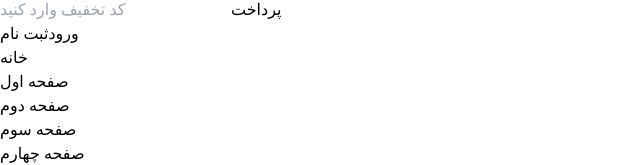
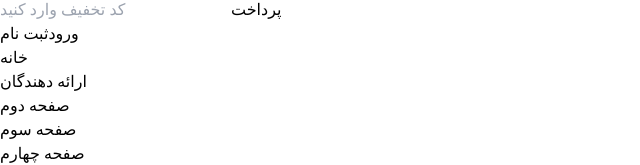
Before and after one commit to ShMirnajafi/EMIT-frontend-public, a Next.js app: page / in a window 1280 px wide. Shown: the part 300-465 px from the top of the page, without its empty margins (0-640 px from the left). Built offline with nearby package versions, Linux system fonts and the light colour scheme.

Commit message:
correct lecturers link.

```diff
--- a/src/components/NavBar/NavigationLinks.tsx
+++ b/src/components/NavBar/NavigationLinks.tsx
@@ -4,8 +4,8 @@ import Link from "next/link";
 function NavigationLinks() {
     return (
         <ul className="hidden md:flex space-x-12 text-gray-300">
-            <li><Link href="#" className="text-[#50A4C8] font-semibold">خانه</Link></li>
-            <li><Link href="#" className="hover:text-white">صفحه اول</Link></li>
+            <li><Link href="/" className="text-[#50A4C8] font-semibold">خانه</Link></li>
+            <li><Link href="/lecturers" className="hover:text-white">ارائه دهندگان</Link></li>
             <li><Link href="#" className="hover:text-white">صفحه دوم</Link></li>
             <li><Link href="#" className="hover:text-white">صفحه سوم</Link></li>
             <li><Link href="#" className="hover:text-white">صفحه چهارم</Link></li>
```
